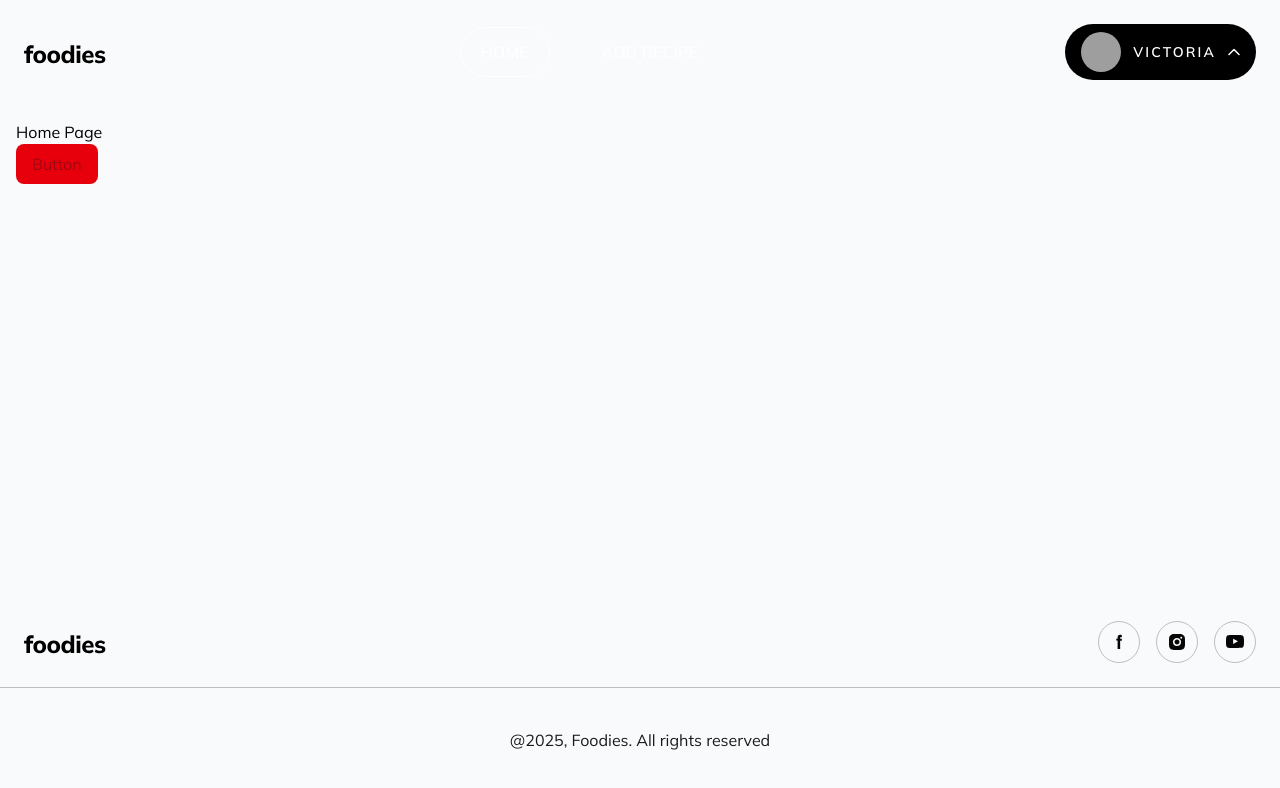
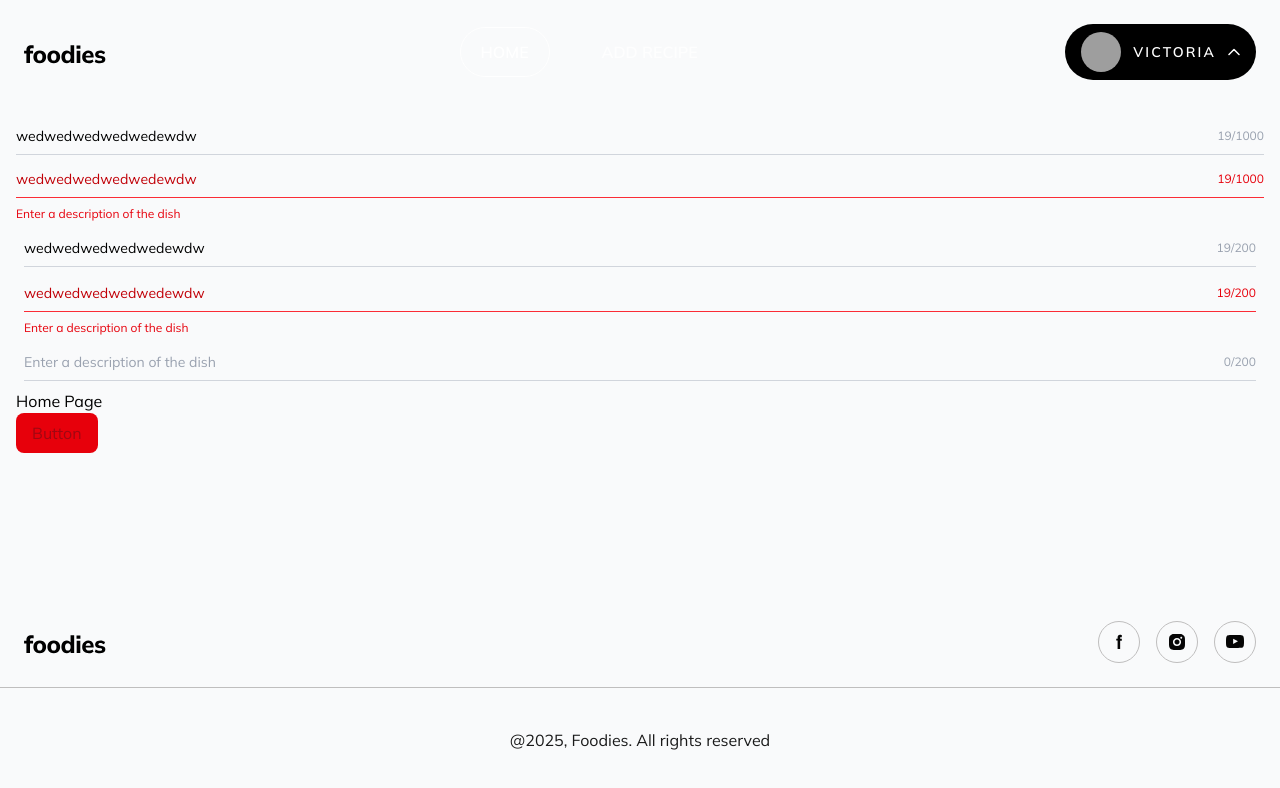
Before and after one commit to shikigami12/goit-foodies-ui, a React (Vite) app: page / in a window 1280 px wide. Shown: the top 788 px of the page. Built offline with nearby package versions, Linux system fonts and the light colour scheme; no server answers; grey boxes are pictures that could not be loaded.

Commit message:
Add shared `TextInput`, `TextArea`, and `Button` components with auto-sizing hook

```diff
--- /dev/null
+++ b/src/components/common/Button/Button.jsx
@@ -0,0 +1,50 @@
+import PropTypes from "prop-types";
+
+export const Button = ({
+    label,
+    iconId,
+    variant = "dark",// "dark" | "light"
+    fullWidth = false,
+    onClick,
+    disabled = false,
+    type = "button",
+    }) => {
+    const baseClasses =
+        "inline-flex items-center justify-center gap-2 rounded-full px-8 py-3 " +
+        "font-semibold uppercase tracking-[0.15em] transition-colors duration-200 " +
+        "disabled:opacity-50 disabled:cursor-not-allowed cursor-pointer";
+
+    const variantClasses =
+        variant === "dark"
+            ? "bg-black text-white border border-transparent hover:bg-black/90"
+            : "bg-white text-black border border-gray-300 hover:bg-gray-50";
+
+    const widthClass = fullWidth ? "w-full" : "";
+
+    return (
+        <button
+            type={type}
+            onClick={onClick}
+            disabled={disabled}
+            className={`${baseClasses} ${variantClasses} ${widthClass}`}
+        >
+            {iconId && (
+                <svg className="w-5 h-5">
+                    <use href={`/sprite.svg#${iconId}`} />
+                </svg>
+            )}
+
+            {label && <span>{label}</span>}
+        </button>
+    );
+};
+
+Button.propTypes = {
+    label: PropTypes.string,
+    iconId: PropTypes.string,
+    variant: PropTypes.oneOf(["dark", "light"]),
+    fullWidth: PropTypes.bool,
+    onClick: PropTypes.func,
+    disabled: PropTypes.bool,
+    type: PropTypes.oneOf(["button", "submit", "reset"]),
+};
--- /dev/null
+++ b/src/components/common/TextArea/TextArea.jsx
@@ -0,0 +1,70 @@
+import PropTypes from "prop-types";
+import { useRef } from "react";
+import { useAutosizeTextArea } from "../../../hooks/useAutosizeTextArea";
+
+export const TextArea = ({
+     value,
+     onChange,
+     placeholder = "Enter a description of the dish",
+     maxLength = 1000,
+     error = "",
+     disabled = false,
+     name,
+     id,
+    }) => {
+    const length = value?.length ?? 0;
+
+    const borderClass = error
+        ? "border-red-500"
+        : "border-gray-300 focus-within:border-black";
+    const textClass = error ? "text-red-700" : "text-black";
+    const counterClass = error ? "text-red-600" : "text-gray-400";
+
+    const ref = useRef(null);
+    useAutosizeTextArea(ref, value);
+
+    return (
+        <div className="flex flex-col gap-1 mb-2">
+            <div className={`border-b ${borderClass}`}>
+                <div className="flex items-start gap-2 py-2">
+                    <textarea
+                        ref={ref}
+                        id={id}
+                        name={name}
+                        value={value}
+                        onChange={onChange}
+                        maxLength={maxLength}
+                        disabled={disabled}
+                        rows={1}
+                        className={`
+                        flex-1 bg-transparent outline-none resize-none overflow-hidden
+                        text-sm ${textClass}
+                        placeholder:text-gray-400 disabled:text-gray-400
+                        p-0 leading-tight
+                        `}
+                        placeholder={placeholder}
+                    />
+
+                    <span className={`text-xs ${counterClass} whitespace-nowrap`}>
+                        {length}/{maxLength}
+                    </span>
+                </div>
+            </div>
+
+            {error && (
+                <p className="text-xs text-red-600 mt-1">{error}</p>
+            )}
+        </div>
+    );
+};
+
+TextArea.propTypes = {
+    value: PropTypes.string,
+    onChange: PropTypes.func.isRequired,
+    placeholder: PropTypes.string,
+    maxLength: PropTypes.number,
+    error: PropTypes.string,
+    disabled: PropTypes.bool,
+    name: PropTypes.string,
+    id: PropTypes.string,
+};
--- /dev/null
+++ b/src/components/common/TextInput/TextInput.jsx
@@ -0,0 +1,59 @@
+import PropTypes from "prop-types";
+
+export const TextInput = ({
+    value,
+    onChange,
+    placeholder = "Enter a description of the dish",
+    maxLength = 200,
+    error = "",
+    disabled = false,
+    name,
+    id,
+    }) => {
+    const length = value?.length ?? 0;
+
+    const borderClass = error
+        ? "border-red-500"
+        : "border-gray-300 focus-within:border-dark";
+    const textClass = error ? "text-red-700" : "text-black";
+    const counterClass = error ? "text-red-600" : "text-gray-400";
+
+    return (
+        <div className="flex flex-col gap-1 mb-2 mx-2">
+            <div className={`flex items-center gap-2 border-b ${borderClass} py-2`}>
+                <input
+                    id={id}
+                    name={name}
+                    type="text"
+                    value={value}
+                    onChange={onChange}
+                    maxLength={maxLength}
+                    disabled={disabled}
+                    className={`flex-1 bg-transparent outline-none text-sm ${textClass} placeholder:text-gray-400 disabled:text-gray-400`}
+                    placeholder={placeholder}
+                />
+
+                <span className={`text-xs ${counterClass}`}>
+                    {length}/{maxLength}
+                </span>
+            </div>
+
+            {error && (
+                <p className="text-xs text-red-600 mt-1">
+                    {error}
+                </p>
+            )}
+        </div>
+    );
+};
+
+TextInput.propTypes = {
+    value: PropTypes.string,
+    onChange: PropTypes.func.isRequired,
+    placeholder: PropTypes.string,
+    maxLength: PropTypes.number,
+    error: PropTypes.string,
+    disabled: PropTypes.bool,
+    name: PropTypes.string,
+    id: PropTypes.string,
+};
--- a/src/components/layout/SharedLayout/SharedLayout.jsx
+++ b/src/components/layout/SharedLayout/SharedLayout.jsx
@@ -1,13 +1,43 @@
 import { Outlet } from "react-router-dom";
 import { Header } from '../Header/Header';
 import { Footer } from '../Footer/Footer';
+import {TextInput} from "../../common/TextInput/TextInput.jsx";
+import { useState } from "react";
+import {TextArea} from "../../common/TextArea/TextArea.jsx";
 
 export const SharedLayout = () => {
+    const [desc, setDesc] = useState("wedwedwedwedwedewdw");
     return (
         <div className="min-h-screen flex flex-col bg-gray-50">
             <Header />
 
             <main className="flex-1 p-4">
+                <TextArea
+                    value={desc}
+                    onChange={e => setDesc(e.target.value)}
+                />
+
+                <TextArea
+                    value={desc}
+                    onChange={e => setDesc(e.target.value)}
+                    error="Enter a description of the dish"
+                />
+
+
+                <TextInput value={desc} onChange={e => setDesc(e.target.value)} />
+
+                <TextInput
+                    value={desc}
+                    onChange={e => setDesc(e.target.value)}
+                    error="Enter a description of the dish"
+                />
+
+                <TextInput
+                    value=""
+                    onChange={() => {}}
+                    disabled
+                />
+
                 <Outlet />
             </main>
 
--- /dev/null
+++ b/src/hooks/useAutosizeTextArea.js
@@ -0,0 +1,11 @@
+import { useEffect } from "react";
+
+export const useAutosizeTextArea = (textAreaRef, value) => {
+    useEffect(() => {
+        const el = textAreaRef.current;
+        if (!el) return;
+
+        el.style.height = "auto";
+        el.style.height = el.scrollHeight + "px";
+    }, [textAreaRef, value]);
+};
```
Also changed, not shown: public/sprite.svg.
